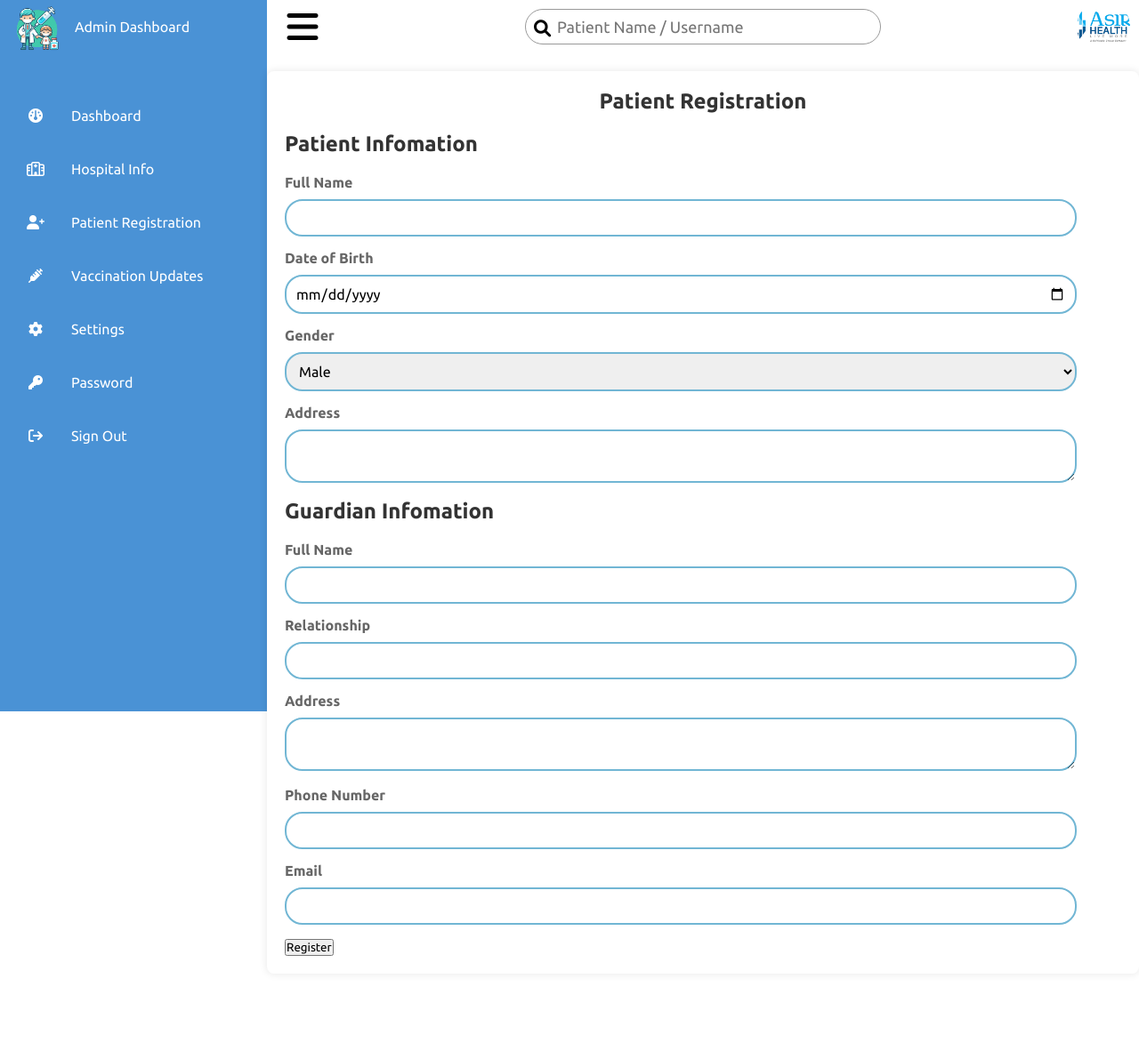
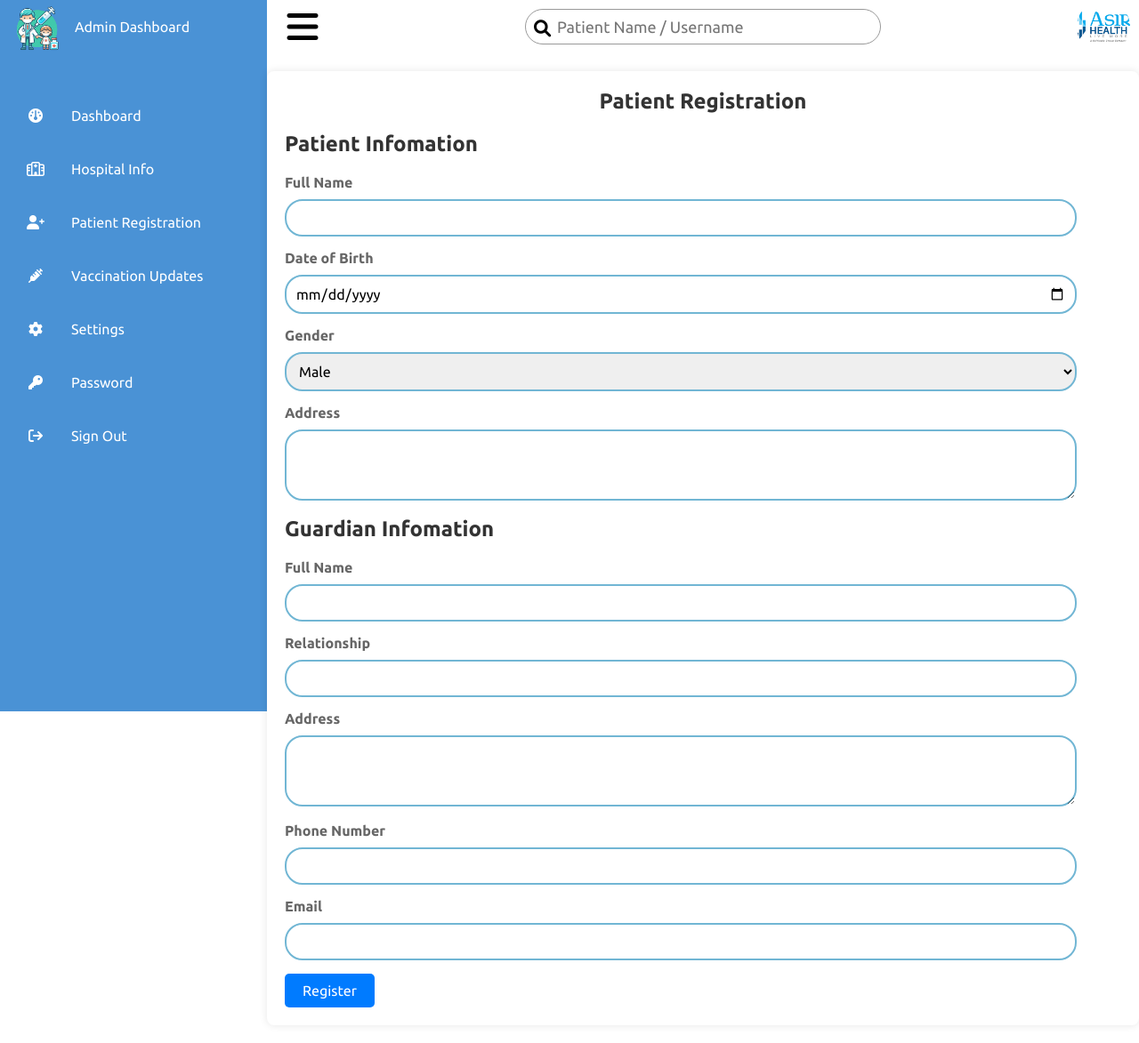
Before and after one commit to nethmimelisha/Computing-Group-Project, a PHP site: page /register.html in a window 1280 px wide. Shown: the whole page at 89% size. Before the commit the page ends 1075 px from the top, so only its background shows below. Run offline with PHP 8.4, Linux system fonts and the light colour scheme.

Commit message:
Patient registration button

```diff
--- a/css/register.css
+++ b/css/register.css
@@ -413,3 +413,18 @@ body {
     margin-top: 5px;
     box-sizing: border-box;
 }
+
+.patient-registration textarea {
+  height: 80px;
+  resize: vertical;
+}
+
+.patient-registration button[type="submit"] {
+  background-color: #007bff;
+  color: #fff;
+  padding: 10px 20px;
+  border: none;
+  border-radius: 5px;
+  font-size: 16px;
+  cursor: pointer;
+}
```
